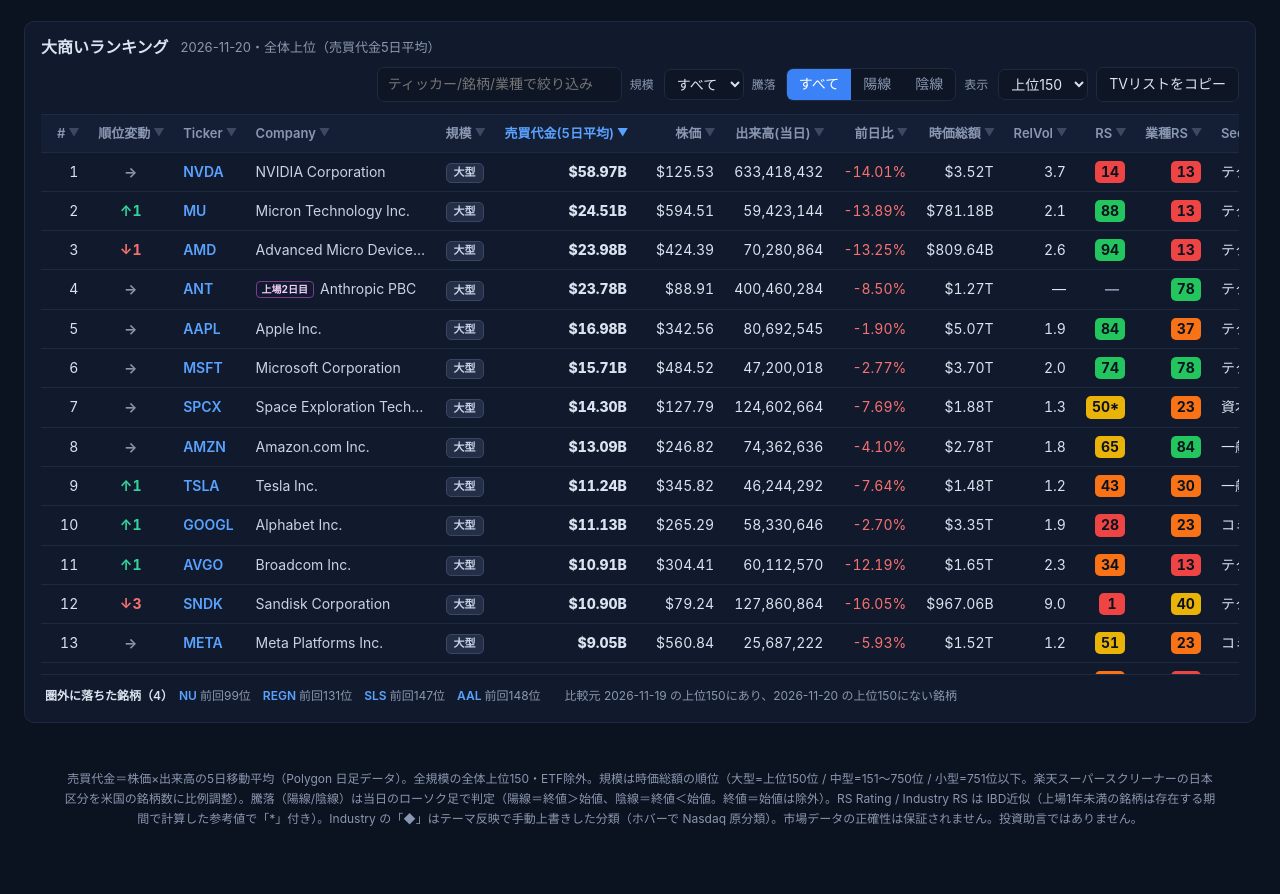
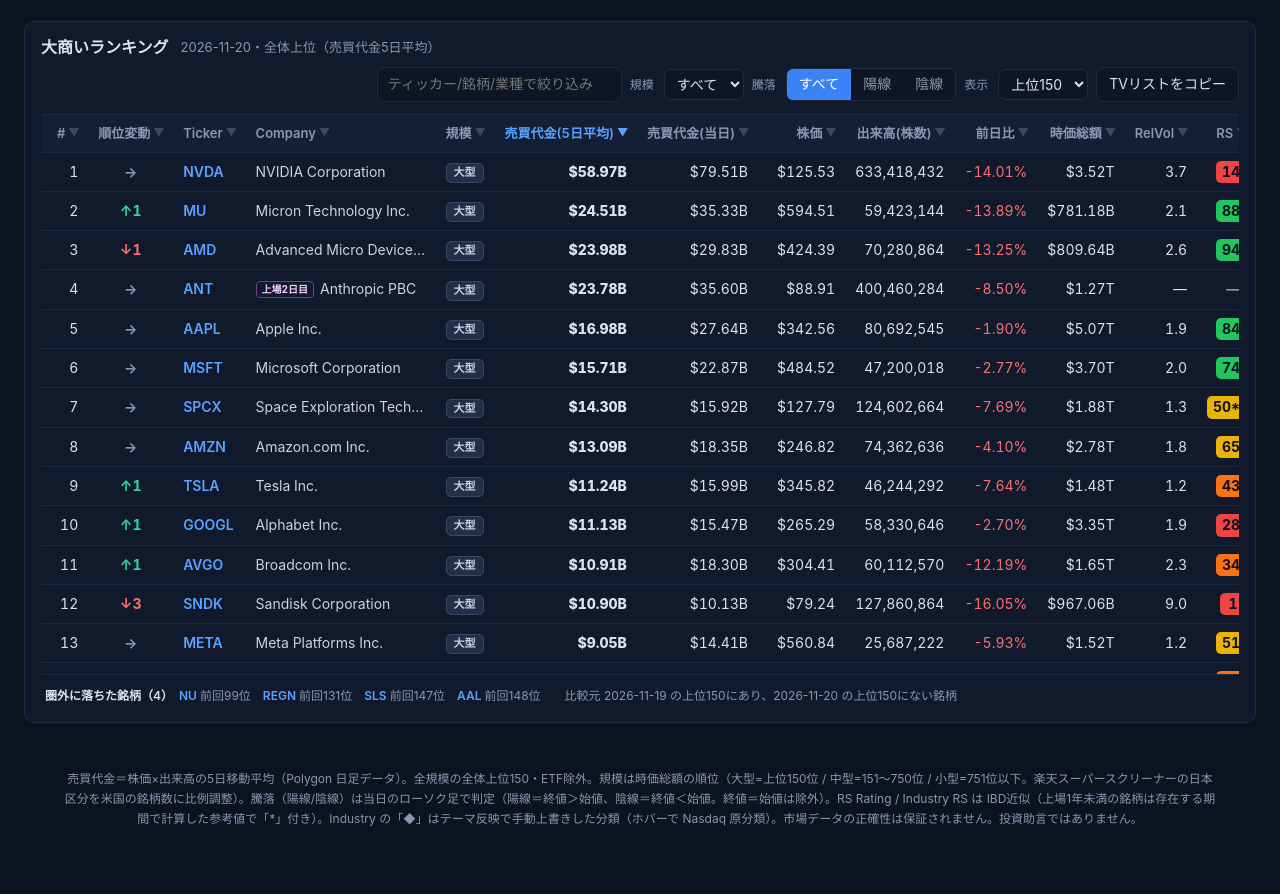
Before and after one commit to nakagawatomotakadesign-blip/oakinai, a plain HTML site: page docs/index.html in a window 1280 px wide. Shown: the part 621-1515 px from the top of the page. Drawn offline with Linux system fonts and the light colour scheme.

Commit message:
feat: ランキング表に「売買代金(当日)」列を追加し、出来高の見出しを「出来高(株数)」に
Co-Authored-By: Claude Opus 5.5 <noreply@anthropic.com>

```diff
--- a/docs/index.html
+++ b/docs/index.html
@@ -91,7 +91,7 @@ select{background:var(--panel2);border:1px solid var(--line);border-radius:7px;p
 .btn{background:var(--panel2);border:1px solid var(--line);border-radius:7px;padding:6px 12px;cursor:pointer}
 .btn:hover{border-color:var(--blue2)}
 .tbl{overflow:auto;max-height:70vh;border-top:1px solid var(--line)}
-table{border-collapse:collapse;width:100%;min-width:1180px;font-variant-numeric:tabular-nums}
+table{border-collapse:collapse;width:100%;min-width:1270px;font-variant-numeric:tabular-nums}
 th{position:sticky;top:0;background:#141f35;color:var(--muted);font-weight:600;text-align:right;padding:9px 10px;font-size:13px;z-index:1;white-space:nowrap}
 th.l,td.l{text-align:left}
 th button.sh{all:unset;cursor:pointer;display:inline-flex;align-items:center;gap:3px;white-space:nowrap}
@@ -194,6 +194,8 @@ const $=s=>document.querySelector(s);
 const esc=v=>String(v??"").replace(/[&<>"]/g,c=>({"&":"&amp;","<":"&lt;",">":"&gt;",'"':"&quot;"}[c]));
 const fmtB=v=>v==null?"—":v>=1e12?"$"+(v/1e12).toFixed(2)+"T":v>=1e9?"$"+(v/1e9).toFixed(2)+"B":v>=1e6?"$"+(v/1e6).toFixed(0)+"M":"$"+v.toFixed(0);
 const fmtN=v=>v==null?"—":v.toLocaleString("en-US");
+// 当日の売買代金 = 終値 × 当日出来高（日次 JSON の price・volume から計算。過去日もそのまま出る）
+const dvDay=r=>r.price==null||r.volume==null?null:r.price*r.volume;
 const pad=n=>String(n).padStart(2,"0");
 // 生成時刻（ISO, UTC）→ "2026-10-15 15:01 JST"
 const fmtJST=iso=>{const d=new Date(iso); if(!iso||isNaN(d)) return iso||"—";
@@ -217,7 +219,7 @@ async function init(){
   const sel=$("#dateSel");
   sel.innerHTML=idx.dates.map(d=>`<option value="${d}">${d}（150銘柄）</option>`).join("");
   sel.onchange=()=>load(sel.value);
-  if(idx.dates.length) load(idx.dates[0]); else $("#tbody").innerHTML=`<tr><td colspan="14" class="empty">まだデータがありません。GitHub Actions を一度実行してください。</td></tr>`;
+  if(idx.dates.length) load(idx.dates[0]); else $("#tbody").innerHTML=`<tr><td colspan="15" class="empty">まだデータがありません。GitHub Actions を一度実行してください。</td></tr>`;
 }
 async function load(d){
   const seq=++LOADSEQ, bd=baseDateOf(d);
@@ -378,8 +380,9 @@ const COLS=[
   {k:"name",  h:"Company",          v:r=>r.name,              first:"asc", l:1},
   {k:"size",  h:"規模",              v:r=>SIZE_ORDER[r.size],  first:"asc", l:1},
   {k:"dv5",   h:"売買代金(5日平均)", v:r=>r.dv5,               first:"desc"},
+  {k:"dvday", h:"売買代金(当日)",    v:dvDay,                  first:"desc"},
   {k:"price", h:"株価",              v:r=>r.price,             first:"desc"},
-  {k:"volume",h:"出来高(当日)",      v:r=>r.volume,            first:"desc"},
+  {k:"volume",h:"出来高(株数)",      v:r=>r.volume,            first:"desc"},
   {k:"chg",   h:"前日比",            v:r=>r.chg,               first:"desc"},
   {k:"mcap",  h:"時価総額",          v:r=>r.mcap,              first:"desc"},
   {k:"relvol",h:"RelVol",           v:r=>r.relvol,            first:"desc"},
@@ -431,7 +434,7 @@ function renderTable(){
   $("#tbody").innerHTML=rows.map(r=>`<tr>
     <td>${r.rank}</td>${BASE?`<td class="mv">${moveHtml(r)}</td>`:""}<td class="l"><a href="https://finviz.com/quote.ashx?t=${encodeURIComponent(r.ticker.replace(".","-"))}&p=d" target="_blank" rel="noopener">${r.ticker}</a></td>
     <td class="l co" title="${esc(r.name)}">${r.day?`<span class="dayn" title="上場${r.day}日目。売買代金(5日平均)は直近5営業日の合計÷5なので、取引のない日は0として小さく出ます">上場${r.day}日目</span>`:""}${esc(r.name)}</td><td class="l"><span class="tag ${r.size}">${SZ[r.size]}</span></td>
-    <td class="dv">${fmtB(r.dv5)}</td><td>$${r.price.toFixed(2)}</td><td>${fmtN(r.volume)}</td>
+    <td class="dv">${fmtB(r.dv5)}</td><td>${fmtB(dvDay(r))}</td><td>$${r.price.toFixed(2)}</td><td>${fmtN(r.volume)}</td>
     <td class="${r.chg>0?"up":r.chg<0?"down":""}">${r.chg==null?"—":(r.chg>0?"+":"")+r.chg.toFixed(2)+"%"}</td>
     <td>${fmtB(r.mcap)}</td><td>${r.relvol==null?"—":r.relvol.toFixed(1)}</td>
     <td>${r.rs_ref?`<span class="rs ref ${rsCls(r.rs)}" title="上場1年未満のため参考値（存在する期間のリターンで計算）">${r.rs}*</span>`:`<span class="rs ${rsCls(r.rs)}">${r.rs??"—"}</span>`}</td><td><span class="rs ${indCls(r.ind_rs)}">${r.ind_rs??"—"}</span></td>
```
